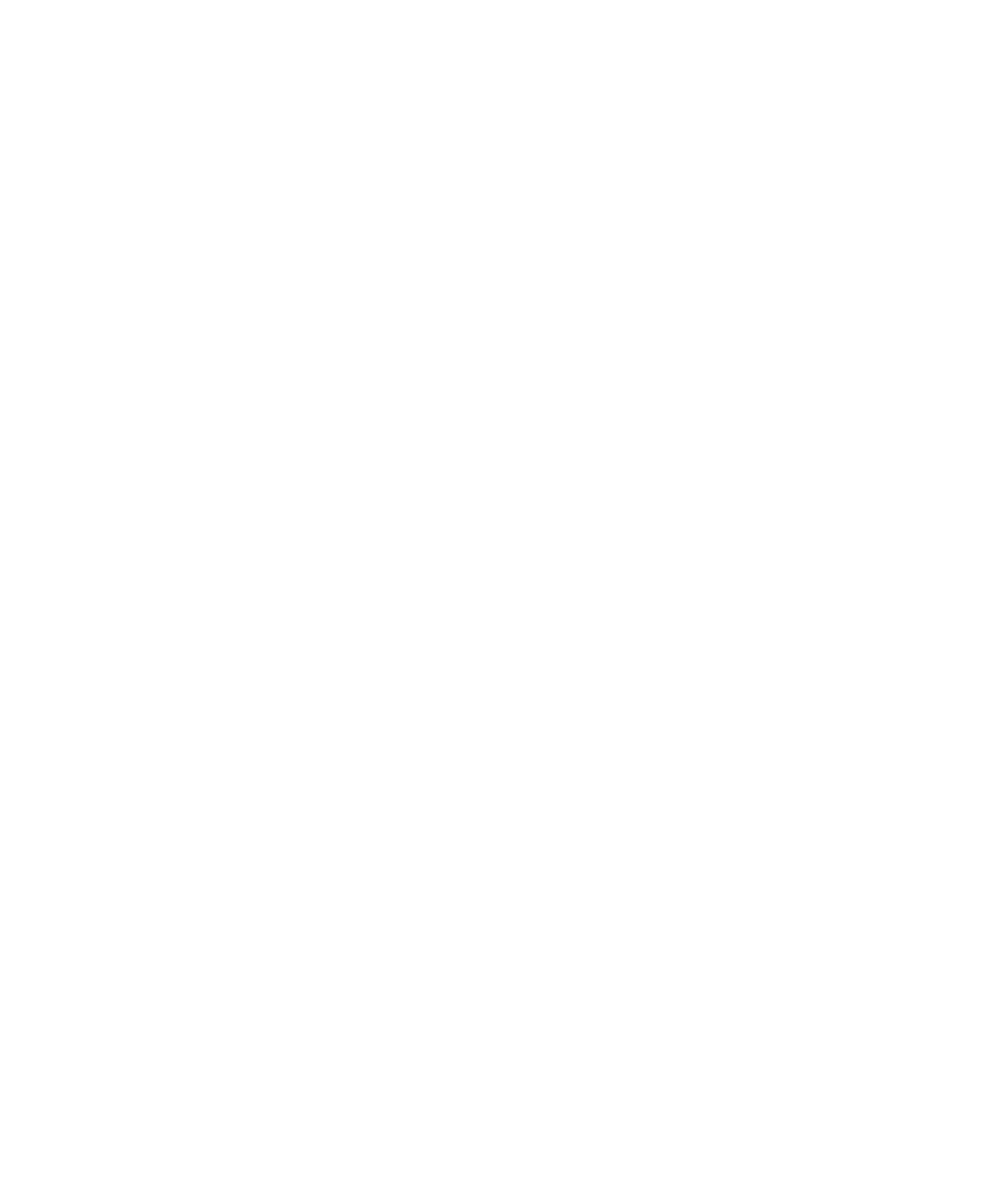
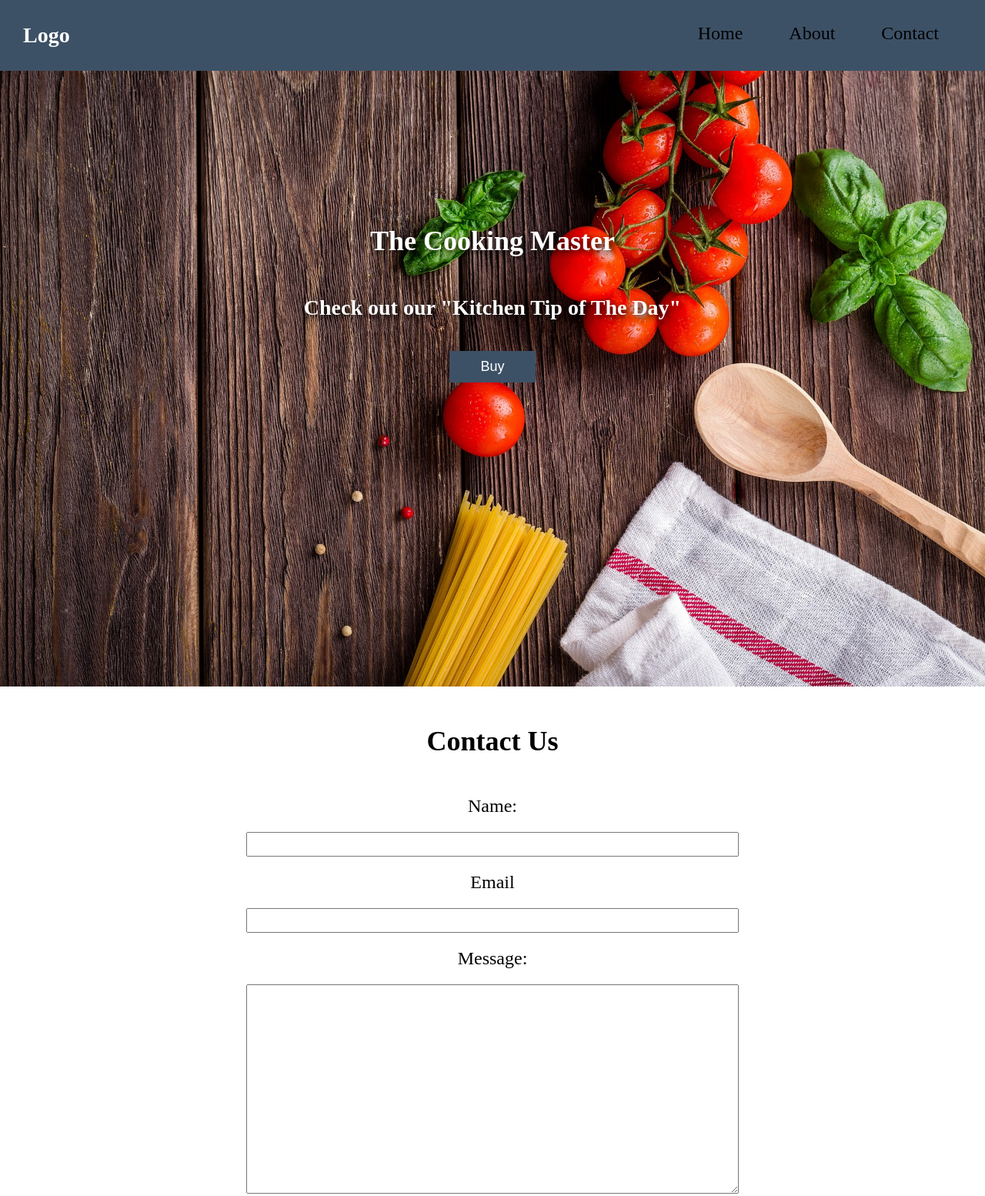
Before and after one commit to drawdelinetrade/Box-Model-Practice, a plain HTML site: page index.html in a window 1280 px wide. Shown: the top 1554 px of the page at 77% size. Before the commit the page ends 800 px from the top, so only its background shows below. Drawn offline with Linux system fonts and the light colour scheme.

Commit message:
Basic Website

```diff
--- a/index.html
+++ b/index.html
@@ -5,9 +5,46 @@
     <meta http-equiv="X-UA-Compatible" content="IE=edge">
     <meta name="viewport" content="width=device-width, initial-scale=1.0">
     <link rel="stylesheet" href="style.css">
-    <title>Document</title>
+    <title>Chef Garcia dot com</title>
 </head>
 <body>
+   <header>
+    <nav>
+        <h1 id="logo">Logo</h1>
+        <ul>
+            <li><a href="#">Home</a></li>
+            <li><a href="#">About</a></li>
+            <li><a href="#">Contact</a></li>
+        </ul>
+        <div class="clear"></div>
+    </nav>
+   </header>
+   <section class="hero-section">
+    <header>
+        <h2>The Cooking Master</h2>
+        <h3>Check out our "Kitchen Tip of The Day"</h3>
+        <button>Buy</button>
+    </header>
+   </section>
+   <section class="form-section">
+        <header>
+            <h2>Contact Us</h2>
+        </header>
+   <form>
+    <label for="name-input">Name:</label>
+    <input type="text" name="name" id="name-input"/>
+    <label for="email-input">Email</label>
+    <input type="email" name="email" id="email-input"/>
+    <label for="message-input">Message:</label>
+    <textarea
+    name="message"
+    id="message-input"
+    cols="20"
+    rows="10">
+    </textarea>
+    <button>Submit</button>
+   </form>
+</section>
 
 </body>
 </html>
--- a/style.css
+++ b/style.css
@@ -0,0 +1,110 @@
+* {
+    margin: 0;
+    padding: 0;
+    box-sizing:border-box;
+}
+
+html {
+    font-size: 62.5%;
+}
+
+.clear{
+    clear: both;
+}
+
+h1{
+    font-size: 2.8rem;
+}
+
+h2{
+    font-size: 3.6rem;
+    padding: 5rem 0rem;
+
+}
+
+a {
+    color: black;
+    text-decoration: none;
+    font-size: 2.4rem;
+}
+
+h3{
+    font-size: 2.8rem;
+}
+
+button {
+    font-size: 1.8rem;
+}
+
+nav{
+    background: rgb(61, 81, 102);
+    color:white;
+    padding: 3rem;
+}
+
+nav h1{
+    float:left;
+}
+
+nav ul{
+    float: right;
+    list-style: none;
+}
+
+nav li {
+    float: left;
+    margin: 0rem 3rem;
+
+}
+
+.hero-section{
+    background-image: url("background-img.jpg");
+    height: 80rem;
+    background-size: cover;
+    background-position: center;
+    color:white;
+    text-align: center;
+    padding-top: 15rem;
+    text-shadow: 3px 3px 10px black;
+}
+
+.hero-section button{
+    padding: 1rem 4rem;
+    margin-top: 4rem;
+    background: rgb(61, 81, 102);
+    border: none;
+    color:white;
+    cursor: pointer;
+}
+
+.form-section{
+    text-align: center;
+}
+
+form{
+
+}
+
+form input,
+form label,
+form textarea{
+    display: block;
+    font-size: 2.4rem;
+
+}
+
+form input,
+form textarea {
+    margin:2rem auto;
+    width: 50%;
+}
+
+form button {
+    margin-bottom: 10rem;
+    padding: 1rem 4rem;
+    background: rgb(61, 81, 102);
+    border: none;
+    color:white;
+    cursor: pointer;
+    width: 50%;
+}
```
Also changed, not shown: background-img.jpg (added).
